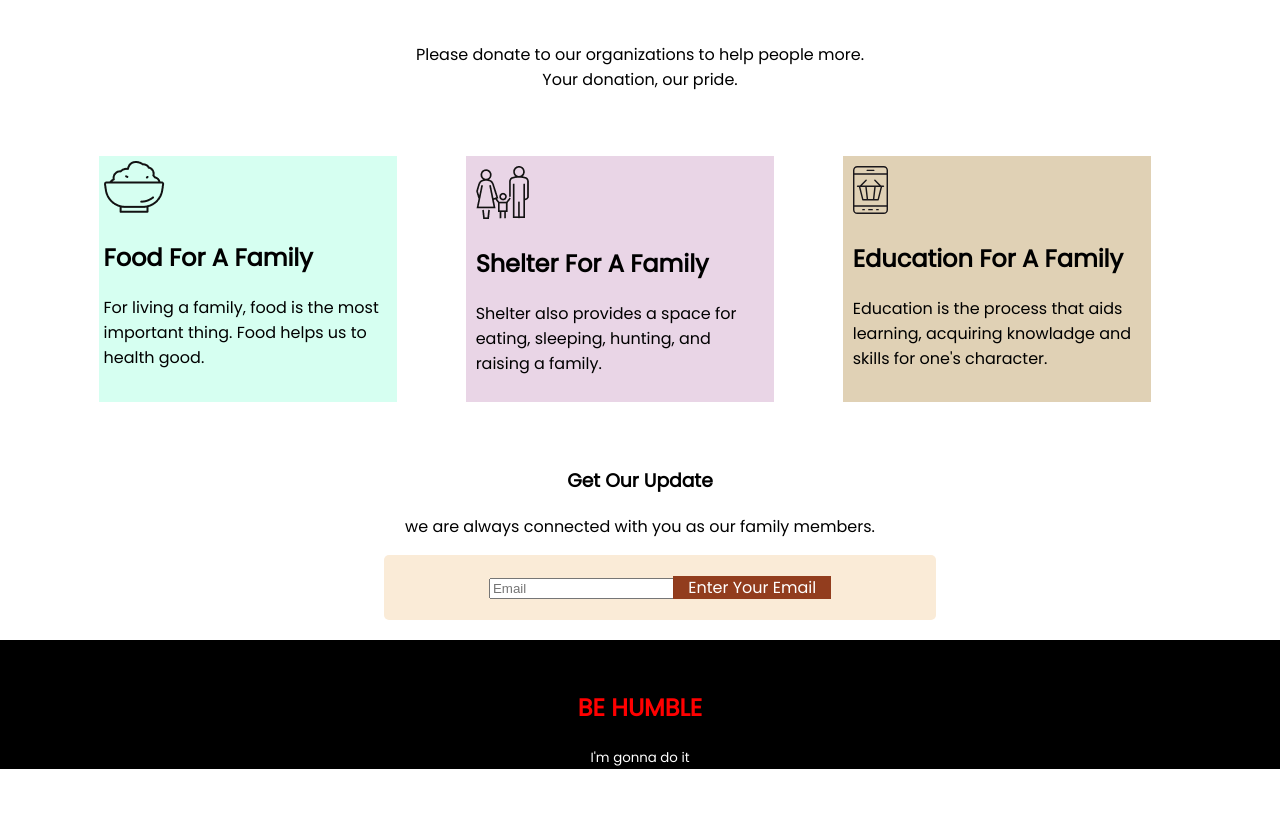
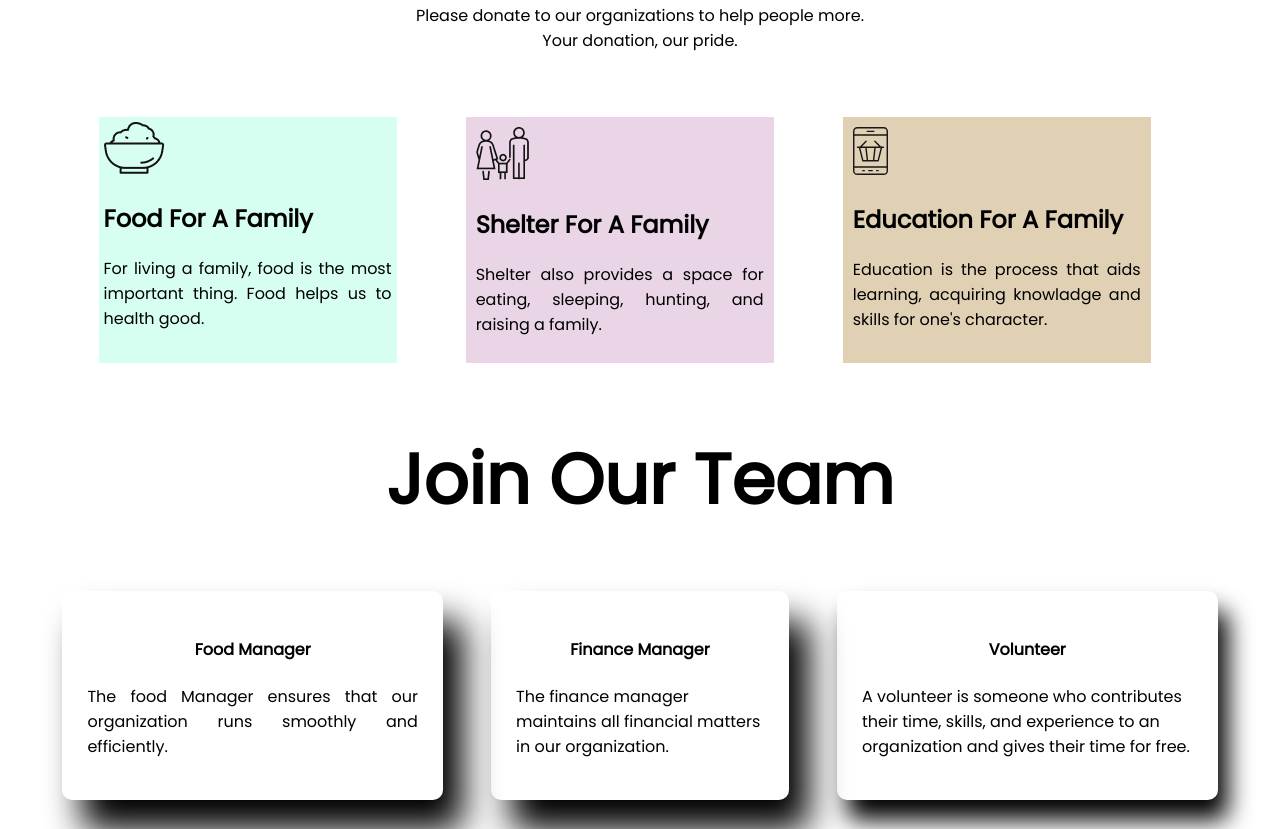
Before and after one commit to MdRafi0198/donate-today-repo, a plain HTML site: page index.html in a window 1280 px wide. Shown: the part 1131-1960 px from the top of the page. Before the commit the page ends 1900 px from the top, so only its background shows below. Drawn offline with Linux system fonts and the light colour scheme.

Commit message:
full complete

```diff
--- a/index.html
+++ b/index.html
@@ -34,7 +34,7 @@
                 <a class="amount-quantity" href="">5000tk</a>
             </div> <br>
             <div>
-                <h4 class="other-amount">Other Amount(tk)</h4>
+                <input class="other-amount" type="text" placeholder="Other Amount(tk)">
                 <hr id="hr-tag">
             </div>
             <br>
@@ -65,6 +65,25 @@
         </div>
     </section>
 
+    <section class="join-team">
+        <h1> Join Our Team </h1>
+        <div class="our-team-member">
+            <div id="food-manager">
+                <h4 class="food"><strong>Food Manager</strong></h4>
+                <p>The food Manager ensures that our organization runs smoothly and efficiently.</p>
+            </div>
+            <div id="finance-manager">
+                <h4 class="finance"><strong>Finance Manager</strong></h4>
+                <p>The finance manager maintains all financial matters in our organization.</p>
+            </div>
+            <div id="Volunteer">
+                <h4 class="help"><strong>Volunteer</strong> </h4>
+                <p>A volunteer is someone who contributes their time, skills, and experience to an organization and
+                    gives their time for free.</p>
+            </div>
+        </div>
+    </section>
+
     <section>
         <div class="get-update">
             <h3> Get Our Update</h3>
--- a/style.css
+++ b/style.css
@@ -60,8 +60,10 @@ h1 {
 .other-amount {
     color: darkgray;
     padding-left: 10px;
+    border: none;
 
 }
+
 
 #hr-tag {
     width: 50%;
@@ -84,6 +86,7 @@ h1 {
     padding: 5px;
     margin-left: 3%;
     margin-right: 3%;
+    text-align: justify;
 }
 
 .shelter-for-family {
@@ -93,6 +96,7 @@ h1 {
     padding: 10px;
     margin-left: 3%;
     margin-right: 3%;
+    text-align: justify;
 }
 
 .education-for-family {
@@ -102,6 +106,61 @@ h1 {
     padding: 10px;
     margin-left: 3%;
     margin-right: 3%;
+    text-align: justify;
+}
+
+.join-team {
+    text-align: center;
+}
+
+.our-team-member {
+    width: auto;
+    display: flex;
+    margin: 3%;
+}
+
+#food-manager {
+    text-align: justify;
+    width: 40%;
+    margin-left: 2%;
+    margin-right: 2%;
+    padding: 25px;
+    border-radius: 10px;
+    box-shadow: 20px 30px 35px black;
+}
+
+#finance-manager {
+    text-align: justify;
+    text-align: left;
+    width: 30%;
+    margin-left: 2%;
+    margin-right: 2%;
+    padding: 25px;
+    border-radius: 10px;
+    box-shadow: 20px 30px 35px black;
+}
+
+#Volunteer {
+    text-align: justify;
+    text-align: left;
+    width: 40%;
+    margin-left: 2%;
+    margin-right: 2%;
+    padding: 25px;
+    border-radius: 10px;
+    box-shadow: 10px 20px 25px black;
+}
+
+.food {
+    text-align: center;
+}
+
+.finance {
+    text-align: center;
+}
+
+.help {
+    text-align: center;
 }
 
 .get-update {
```
Also changed, not shown: images/arif.jpg (added), 3 other files.
